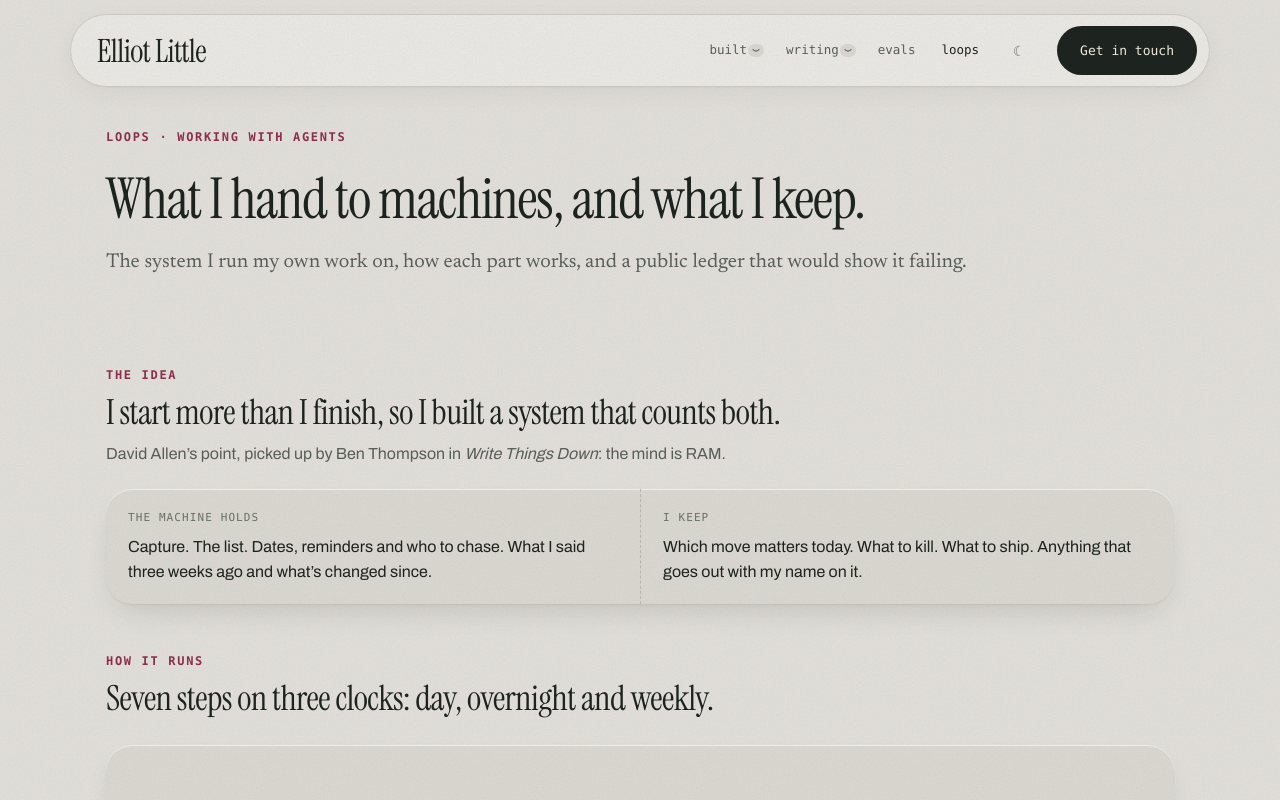
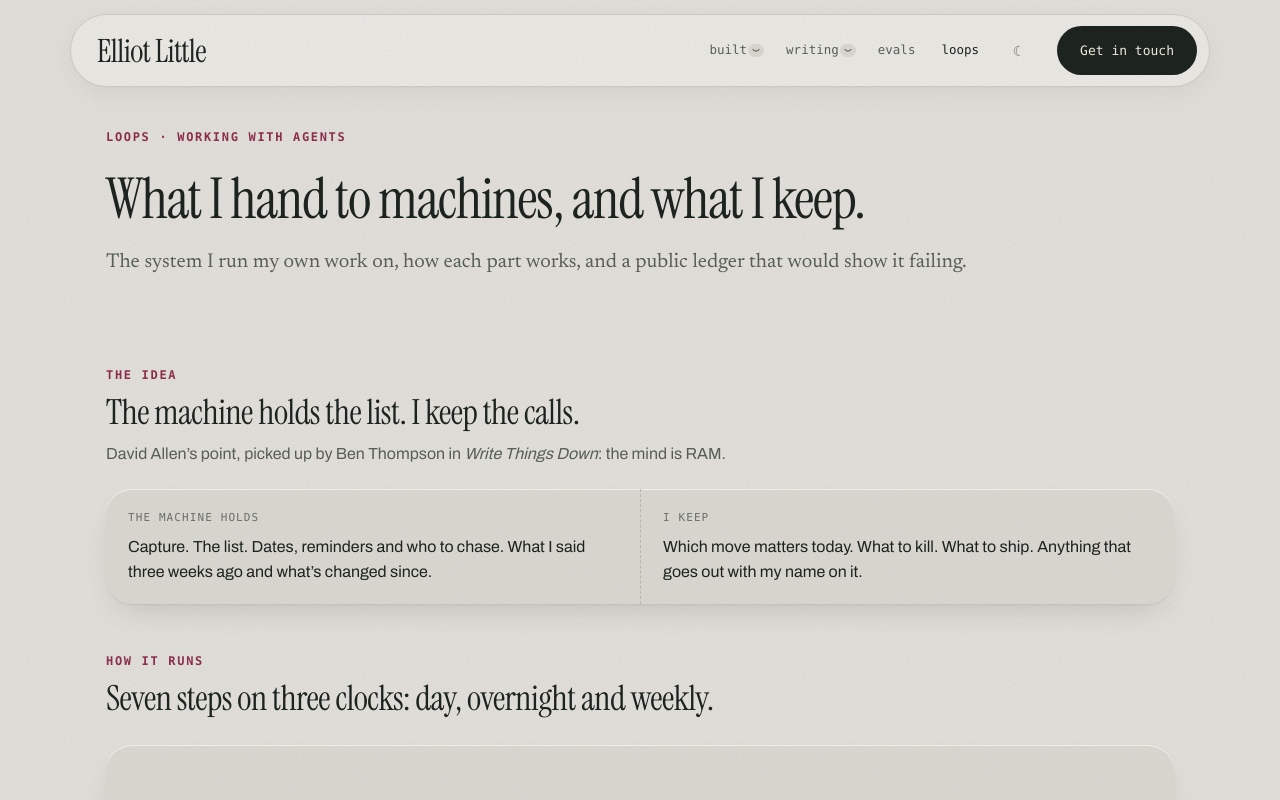
Before and after one commit to ElliotJLT/elliot-os, a Next.js app: page /loops in a window 1280 px wide. Shown: the top 800 px of the page. Built offline with nearby package versions, Linux system fonts and the light colour scheme.

Commit message:
/loops: the idea, without the confession
Co-Authored-By: Claude Opus 5.5 (1M context) <noreply@anthropic.com>

```diff
--- a/app/loops/page.tsx
+++ b/app/loops/page.tsx
@@ -85,7 +85,7 @@ export default function Loops() {
             the idea
           </h2>
           <p className="sec-title rv-settle">
-            I start more than I finish, so I built a system that counts both.
+            The machine holds the list. I keep the calls.
           </p>
           <p className="muted rv-settle section-line">
             David Allen&rsquo;s point, picked up by Ben Thompson in{" "}
```
